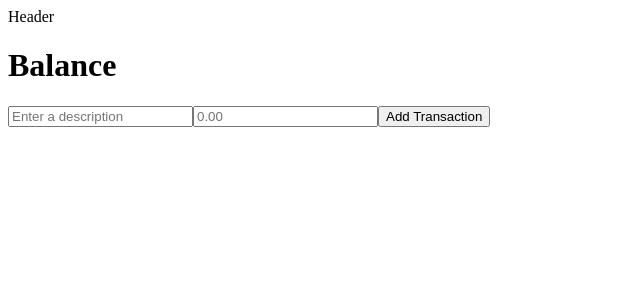
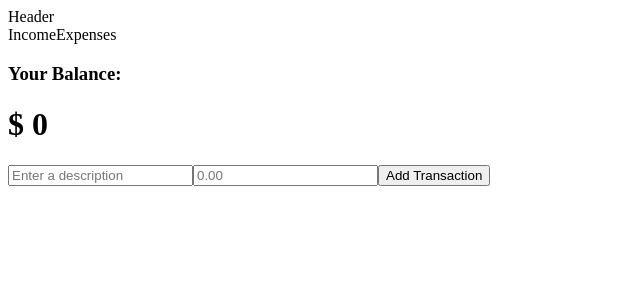
Before and after one commit to franciscod3v/react-expense-tracker, a React (Vite) app: page / in a window 1280 px wide. Shown: the top 300 px of the page, without its empty margins (0-640 px from the left). Built offline with nearby package versions, Linux system fonts and the light colour scheme.

Commit message:
Se termina la lista de transacciones y el Balance total

```diff
--- a/src/App.jsx
+++ b/src/App.jsx
@@ -1,5 +1,6 @@
 import Balance from './components/Balance'
 import Header from './components/Header'
+import IncomeExpenses from './components/IncomeExpenses'
 import TransactionForm from './components/transactions/TransactionForm'
 import TransactionList from './components/transactions/TransactionList'
 import { GlobalProvider } from './context/GlobalState'
@@ -9,6 +10,7 @@
   return (
     <GlobalProvider>
       <Header />
+      <IncomeExpenses />
       <Balance></Balance>
       <TransactionForm></TransactionForm>
       <TransactionList />
--- a/src/components/Balance.jsx
+++ b/src/components/Balance.jsx
@@ -2,9 +2,16 @@
 
 function Balance() {
 
+  const { transactions } = useGlobalState()
+
+  const amounts = transactions.map(transaction => transaction.amount)
+
+  const total = amounts.reduce((acc, item) => (acc += item), 0)
+
   return (
     <div>
-      <h1>Balance</h1>
+      <h3>Your Balance:</h3>
+      <h1>$ {total}</h1>
     </div>
   )
 }
--- /dev/null
+++ b/src/components/IncomeExpenses.jsx
@@ -0,0 +1,8 @@
+
+function IncomeExpenses() {
+  return (
+    <div>IncomeExpenses</div>
+  )
+}
+
+export default IncomeExpenses
--- a/src/components/transactions/TransactionForm.jsx
+++ b/src/components/transactions/TransactionForm.jsx
@@ -12,7 +12,7 @@
     addTransaction({
       id: window.crypto.randomUUID(),
       description,
-      amount
+      amount: +amount
     })
   }
 
```
